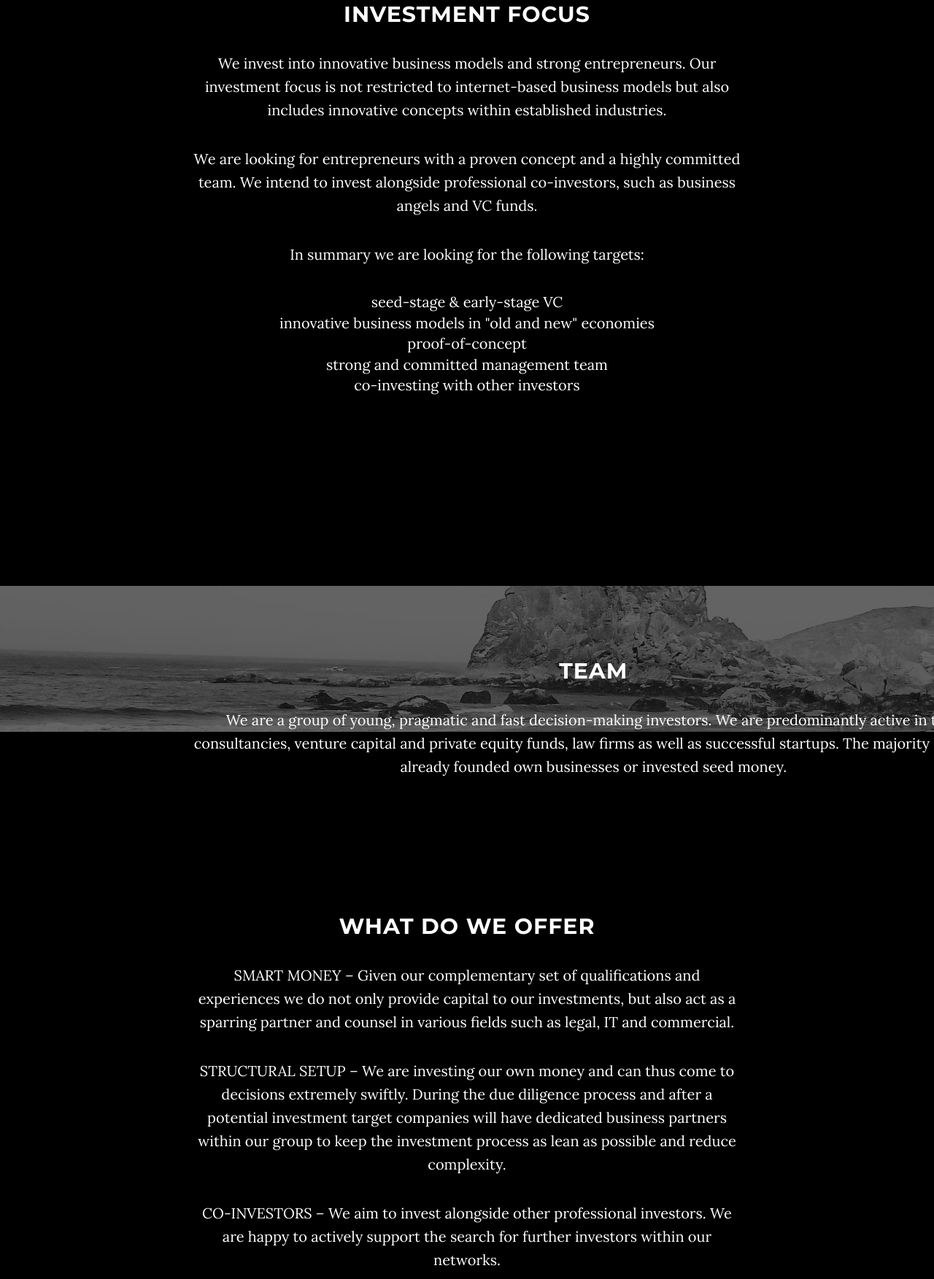
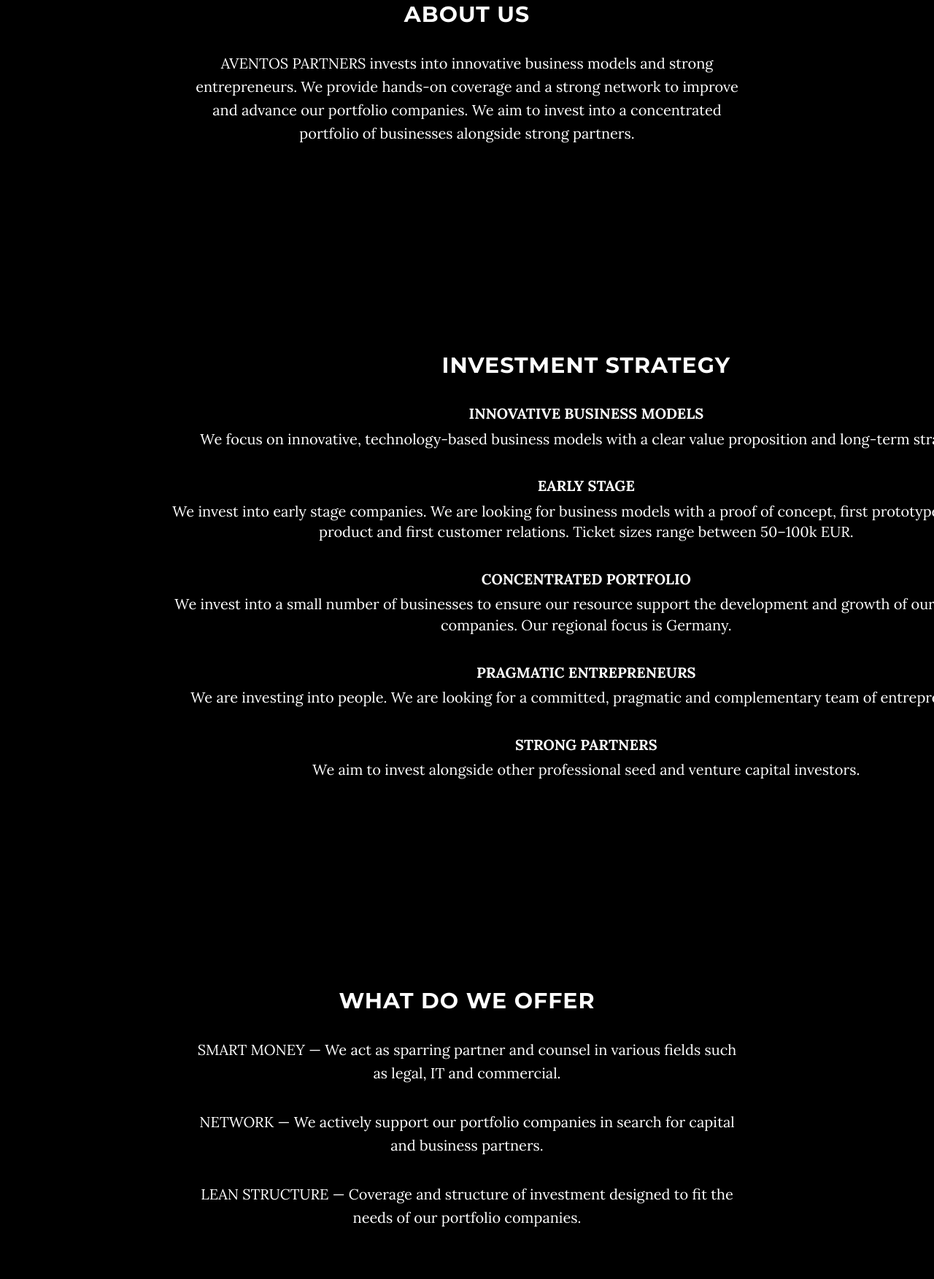
Before and after one commit to cmenge/aventos-partners, a plain HTML site: page index.html in a window 1280 px wide. Shown: the part 1047-2800 px from the top of the page at 73% size. Drawn offline with Linux system fonts and the light colour scheme.

Commit message:
New texts

```diff
--- a/css/grayscale.css
+++ b/css/grayscale.css
@@ -16,6 +16,8 @@
     width: 100%;
     height: 100%;
 }
+
+dt { margin: 1.8em 0 .3em 0; }
 
 h1,
 h2,
@@ -263,7 +265,7 @@
 
 .download-section {
     width: 100%;
-    padding: 50px 0;
+    padding: 80px 0;
     color: #fff;
     background: url(../img/downloads-bg.jpg) no-repeat center center scroll;
     background-color: #000;
@@ -285,7 +287,7 @@
     }
 
     .download-section {
-        padding: 100px 0;
+        padding: 180px 0;
     }
 
     #map {
--- a/index.html
+++ b/index.html
@@ -49,13 +49,19 @@
                         <a href="#page-top"></a>
                     </li>
                     <li>
-                        <a class="page-scroll" href="#focus">Focus</a>
+                        <a class="page-scroll" href="#aboutUs">About Us</a>
+                    </li>
+                    <li>
+                        <a class="page-scroll" href="#strategy">Strategy</a>
+                    </li>
+                    <li>
+                        <a class="page-scroll" href="#offer">Offer</a>
                     </li>
                     <li>
                         <a class="page-scroll" href="#team">Team</a>
                     </li>
                     <li>
-                        <a class="page-scroll" href="#offer">Offer</a>
+                        <a class="page-scroll" href="#contact">Contact</a>
                     </li>
                     <li>
                         <a class="page-scroll" href="#legal">Legal</a>
@@ -85,37 +91,42 @@
     </header>
 
     <!-- About Section -->
-    <section id="focus" class="container content-section text-center">
+    <section id="aboutUs" class="container content-section text-center">
         <div class="row">
             <div class="col-lg-8 col-lg-offset-2">
-                <h2>Investment Focus</h2>
-                <p>We invest into innovative business models and strong entrepreneurs. Our investment focus is not
-                restricted to internet-based business models but also includes innovative concepts within established
-                industries.</p>
-                <p>We are looking for entrepreneurs with a proven concept and a highly committed team.
-                We intend to invest alongside professional co-investors, such as business angels and
-                VC funds.</p>
-                <p> In summary we are looking for the following targets:</p>
-                <ul class="list-unstyled" style="font-size: 2rem;">
-                    <li>seed-stage & early-stage VC</li>
-                    <li>innovative business models in "old and new" economies</li>
-                    <li>proof-of-concept</li>
-                    <li>strong and committed management team</li>
-                    <li>co-investing with other investors</li>
-                </ul>
+                <h2>About Us</h2>
+                <p>
+                    AVENTOS PARTNERS invests into innovative business models and strong entrepreneurs. We provide hands-on
+                    coverage and a strong network to improve and advance our portfolio companies. We aim to invest into a
+                    concentrated portfolio of businesses alongside strong partners.
+                </p>
             </div>
         </div>
     </section>
 
-    <section id="team" class="content-section text-center">
-        <div class="download-section">
+    <section id="strategy" class="content-section text-center">
+        <div class="row">
             <div class="col-lg-8 col-lg-offset-2">
                 <div class="container">
-                    <h2>TEAM</h2>
+                    <h2>Investment Strategy</h2>
+
                     <p>
-                        We are a group of young, pragmatic and fast decision-making investors. We are predominantly active in top-consultancies,
-                        venture capital and private equity funds, law firms as well as successful startups. The majority of us has already founded
-                        own businesses or invested seed money.
+                    <dl style="font-size: 20px; line-height: 1.6">
+                        <dt>INNOVATIVE BUSINESS MODELS</dt>
+                        <dd>We focus on innovative, technology-based business models with a clear value proposition and long-term strategy.</dd>
+
+                        <dt>EARLY STAGE</dt>
+                        <dd>We invest into early stage companies. We are looking for business models with a proof of concept, first prototypes of their product and first customer relations. Ticket sizes range between 50–100k EUR.</dd>
+
+                        <dt>CONCENTRATED PORTFOLIO</dt>
+                        <dd>We invest into a small number of businesses to ensure our resource support the development and growth of our portfolio companies. Our regional focus is Germany.</dd>
+
+                        <dt>PRAGMATIC ENTREPRENEURS</dt>
+                        <dd>We are investing into people. We are looking for a committed, pragmatic and complementary team of entrepreneurs.</dd>
+
+                        <dt>STRONG PARTNERS</dt>
+                        <dd>We aim to invest alongside other professional seed and venture capital investors.</dd>
+                    </dl>
                     </p>
                 </div>
             </div>
@@ -125,35 +136,48 @@
     <section id="offer" class="container content-section text-center">
         <div class="row">
             <div class="col-lg-8 col-lg-offset-2">
-                <h2>WHAT DO WE OFFER</h2>
+                <h2>What do we Offer</h2>
                 <p>
-                    SMART MONEY – Given our complementary set of qualifications and experiences we do not only provide capital to our investments, but
-                    also act as a sparring partner and counsel in various fields such as legal, IT and commercial.</p>
+                    SMART MONEY &mdash; We act as sparring partner and counsel in various fields such as legal, IT and commercial.</p>
                 <p>
-                    STRUCTURAL SETUP – We are investing our own money and can thus come to decisions extremely swiftly. During the due diligence process
-                    and after a potential investment target companies will have dedicated business partners within our group to keep the investment
-                    process as lean as possible and reduce complexity.</p>
+                    NETWORK &mdash; We actively support our portfolio companies in search for capital and business partners.</p>
                 <p>
-                    CO-INVESTORS – We aim to invest alongside other professional investors. We are happy to actively support the search for further
-                    investors within our networks.</p>
+                    LEAN STRUCTURE &mdash; Coverage and structure of investment designed to fit the needs of our portfolio companies.</p>
             </div>
         </div>
     </section>
 
+    <!-- Team -->
+    <section id="team" class="content-section text-center">
 
-    <!-- Contact Section -->
-    <section id="contact" class="container content-section text-center">
-        <div class="row">
+        <div class="download-section">
             <div class="col-lg-8 col-lg-offset-2">
-                <h2>Contact Us</h2>
-                <p>Feel free to get in touch, send us a business plan or talk about an idea!</p>
-                <p><a href="mailto:ideas@aventos-partners.com">mailto:ideas@aventos-partners.com</a>
+                <div class="container">
+                <h2>Team</h2>
+                <p>
+                AVENTOS PARTNERS is a team of pragmatic and fast decision-making investors. We are predominantly active in top-consultancies,
+                venture capital and private equity funds, law firms as well as successful startups. The major part of us has already founded
+                own businesses or invested seed money.
                 </p>
+                </div>
             </div>
         </div>
     </section>
 
     <!-- Contact Section -->
+    <section id="contact" class="content-section text-center">
+        <div class="row">
+            <div class="col-lg-8 col-lg-offset-2">
+                <div class="container">
+                    <h2>Contact Us</h2>
+                    <p>Feel free to get in touch, send us a business plan/pitch deck or talk about an idea!</p>
+                    <p><a href="mailto:ideas@aventos-partners.com">mailto:ideas@aventos-partners.com</a></p>
+                </div>
+            </div>
+        </div>
+    </section>
+
+    <!-- Legal / Impressum  -->
     <section id="legal" class="container content-section text-center">
         <div class="row">
             <div class="col-lg-8 col-lg-offset-2">
```
